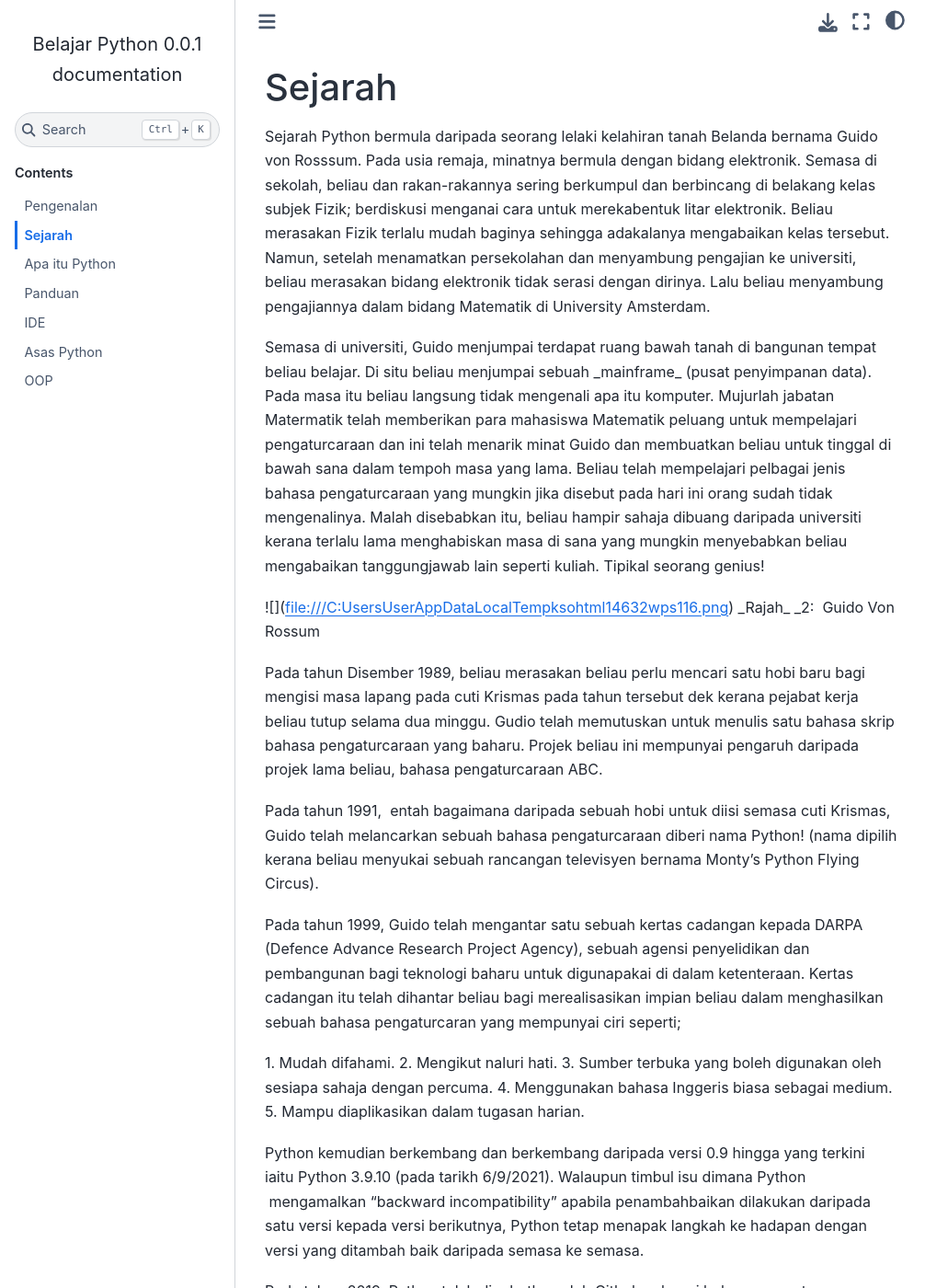
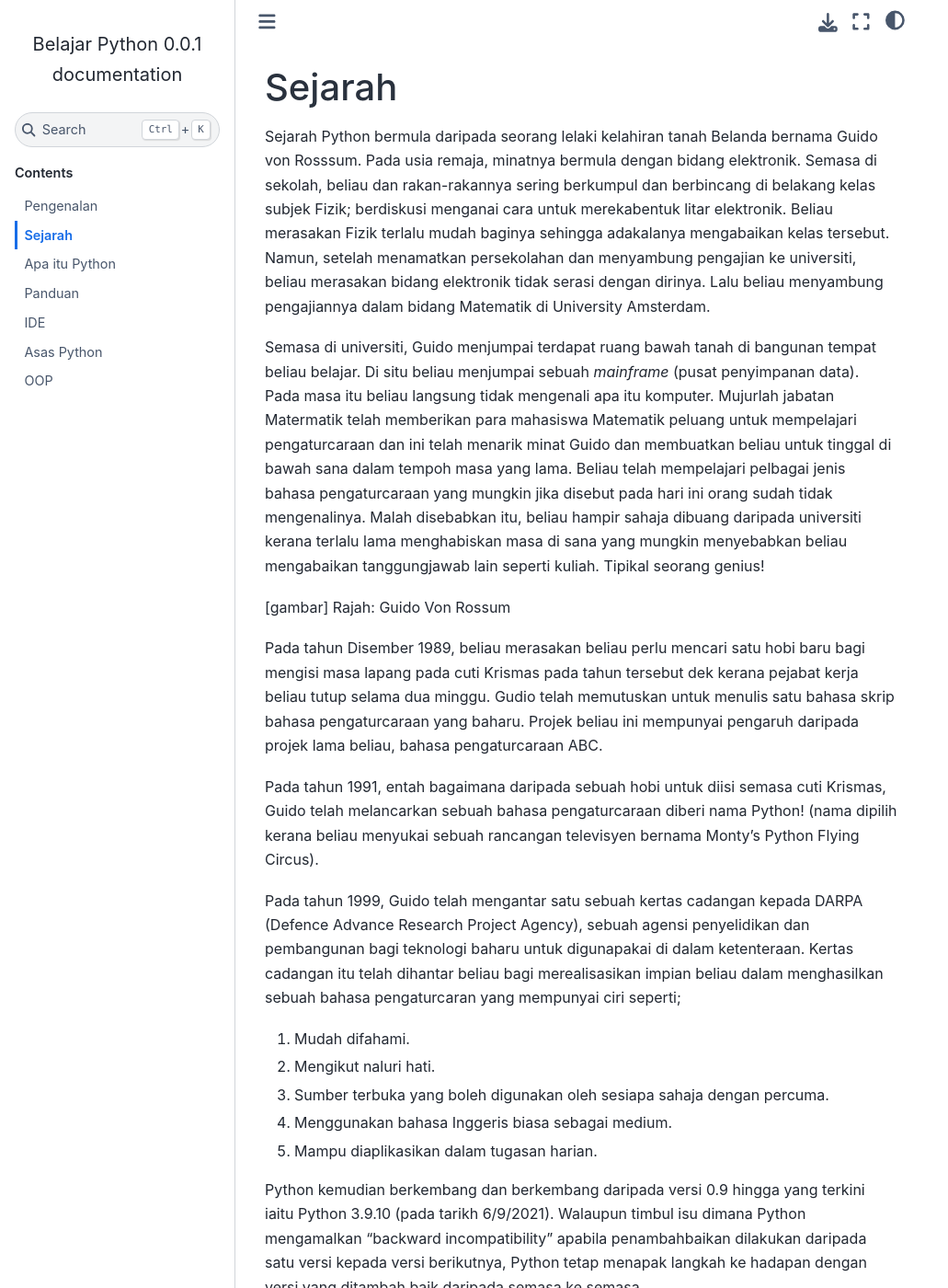
Before and after one commit to ammarsaf/belajar_python, a Sphinx documentation site: the page built from docs/source/pages/1_Sejarah.rst, in a window 1280 px wide and 1400 px high. Shown: the whole window at 92% size, without its empty margins (0-1031 px from the left). Built offline with Sphinx 7.4.7 and the Sphinx Book theme 1.1.4, drawn with Linux system fonts in a browser that asks for light colours; some of the changed text lies outside the part shown.

Commit message:
fix: change underscore to asterisk

```diff
--- a/docs/source/pages/1_Sejarah.rst
+++ b/docs/source/pages/1_Sejarah.rst
@@ -5,29 +5,28 @@
 
 Sejarah Python bermula daripada seorang lelaki kelahiran tanah Belanda bernama Guido von Rosssum. Pada usia remaja, minatnya bermula dengan bidang elektronik. Semasa di sekolah, beliau dan rakan-rakannya sering berkumpul dan berbincang di belakang kelas subjek Fizik; berdiskusi menganai cara untuk merekabentuk litar elektronik. Beliau merasakan Fizik terlalu mudah baginya sehingga adakalanya mengabaikan kelas tersebut. Namun, setelah menamatkan persekolahan dan menyambung pengajian ke universiti, beliau merasakan bidang elektronik tidak serasi dengan dirinya. Lalu beliau menyambung pengajiannya dalam bidang Matematik di University Amsterdam.
 
-Semasa di universiti, Guido menjumpai terdapat ruang bawah tanah di bangunan tempat beliau belajar. Di situ beliau menjumpai sebuah _mainframe_ (pusat penyimpanan data). Pada masa itu beliau langsung tidak mengenali apa itu komputer. Mujurlah jabatan Matermatik telah memberikan para mahasiswa Matematik peluang untuk mempelajari pengaturcaraan dan ini telah menarik minat Guido dan membuatkan beliau untuk tinggal di bawah sana dalam tempoh masa yang lama. Beliau telah mempelajari pelbagai jenis bahasa pengaturcaraan yang mungkin jika disebut pada hari ini orang sudah tidak mengenalinya. Malah disebabkan itu, beliau hampir sahaja dibuang daripada universiti kerana terlalu lama menghabiskan masa di sana yang mungkin menyebabkan beliau mengabaikan tanggungjawab lain seperti kuliah. Tipikal seorang genius!
+Semasa di universiti, Guido menjumpai terdapat ruang bawah tanah di bangunan tempat beliau belajar. Di situ beliau menjumpai sebuah *mainframe* (pusat penyimpanan data). Pada masa itu beliau langsung tidak mengenali apa itu komputer. Mujurlah jabatan Matermatik telah memberikan para mahasiswa Matematik peluang untuk mempelajari pengaturcaraan dan ini telah menarik minat Guido dan membuatkan beliau untuk tinggal di bawah sana dalam tempoh masa yang lama. Beliau telah mempelajari pelbagai jenis bahasa pengaturcaraan yang mungkin jika disebut pada hari ini orang sudah tidak mengenalinya. Malah disebabkan itu, beliau hampir sahaja dibuang daripada universiti kerana terlalu lama menghabiskan masa di sana yang mungkin menyebabkan beliau mengabaikan tanggungjawab lain seperti kuliah. Tipikal seorang genius!
 
-![](file:///C:\Users\User\AppData\Local\Temp\ksohtml14632\wps116.png)
-_Rajah_ _2:  Guido Von Rossum
+[gambar]
+Rajah: Guido Von Rossum
 
 Pada tahun Disember 1989, beliau merasakan beliau perlu mencari satu hobi baru bagi mengisi masa lapang pada cuti Krismas pada tahun tersebut dek kerana pejabat kerja beliau tutup selama dua minggu. Gudio telah memutuskan untuk menulis satu bahasa skrip bahasa pengaturcaraan yang baharu. Projek beliau ini mempunyai pengaruh daripada projek lama beliau, bahasa pengaturcaraan ABC.
 
-Pada tahun 1991,  entah bagaimana daripada sebuah hobi untuk diisi semasa cuti Krismas, Guido telah melancarkan sebuah bahasa pengaturcaraan diberi nama Python! (nama dipilih kerana beliau menyukai sebuah rancangan televisyen bernama Monty’s Python Flying Circus).
+Pada tahun 1991, entah bagaimana daripada sebuah hobi untuk diisi semasa cuti Krismas, Guido telah melancarkan sebuah bahasa pengaturcaraan diberi nama Python! (nama dipilih kerana beliau menyukai sebuah rancangan televisyen bernama Monty's Python Flying Circus).
 
 Pada tahun 1999, Guido telah mengantar satu sebuah kertas cadangan kepada DARPA (Defence Advance Research Project Agency), sebuah agensi penyelidikan dan pembangunan bagi teknologi baharu untuk digunapakai di dalam ketenteraan. Kertas cadangan itu telah dihantar beliau bagi merealisasikan impian beliau dalam menghasilkan sebuah bahasa pengaturcaran yang mempunyai ciri seperti;
 
-1. Mudah difahami.
-2. Mengikut naluri hati.
-3. Sumber terbuka yang boleh digunakan oleh sesiapa sahaja dengan percuma.
-4. Menggunakan bahasa Inggeris biasa sebagai medium.
-5. Mampu diaplikasikan dalam tugasan harian.
+1. Mudah difahami.
+2. Mengikut naluri hati.
+3. Sumber terbuka yang boleh digunakan oleh sesiapa sahaja dengan percuma.
+4. Menggunakan bahasa Inggeris biasa sebagai medium.
+5. Mampu diaplikasikan dalam tugasan harian.
 
-Python kemudian berkembang dan berkembang daripada versi 0.9 hingga yang terkini iaitu Python 3.9.10 (pada tarikh 6/9/2021). Walaupun timbul isu dimana Python  mengamalkan “backward incompatibility” apabila penambahbaikan dilakukan daripada satu versi kepada versi berikutnya, Python tetap menapak langkah ke hadapan dengan versi yang ditambah baik daripada semasa ke semasa.
+Python kemudian berkembang dan berkembang daripada versi 0.9 hingga yang terkini iaitu Python 3.9.10 (pada tarikh 6/9/2021). Walaupun timbul isu dimana Python mengamalkan “backward incompatibility” apabila penambahbaikan dilakukan daripada satu versi kepada versi berikutnya, Python tetap menapak langkah ke hadapan dengan versi yang ditambah baik daripada semasa ke semasa.
 
 Pada tahun 2019, Python telah dinobatkan oleh Github sebagai bahasa pengaturcaraan kedua terpopular selepas JavaScript. Mengikut sebuah bancian, Python juga telah menjadi 10 bahasa yang telah dipaparkan ke dalam bahagian kriteria iklan kerja. Ini sebuah pencapaian yang sangat hebat hasil daripada sebuah hobi yang akhirnya menjadi bahasa digital yang mereformasi dunia teknologi.
 
-![](file:///C:\Users\User\AppData\Local\Temp\ksohtml14632\wps117.jpg)
+[gambar]
+Rajah 4: Github
 
-Rajah 4 Github
-
-Python terus berevolusi apabila pengaturcara membina berbagai-bagai jenis _library_ yang mempunyai matlamat tersendiri untuk digunakan pada hari ini sekaligus memberi manfaat dan kemudahan kepada komuniti pengguna Python.
+Python terus berevolusi apabila pengaturcara membina berbagai-bagai jenis *library* yang mempunyai matlamat tersendiri untuk digunakan pada hari ini sekaligus memberi manfaat dan kemudahan kepada komuniti pengguna Python.
```
